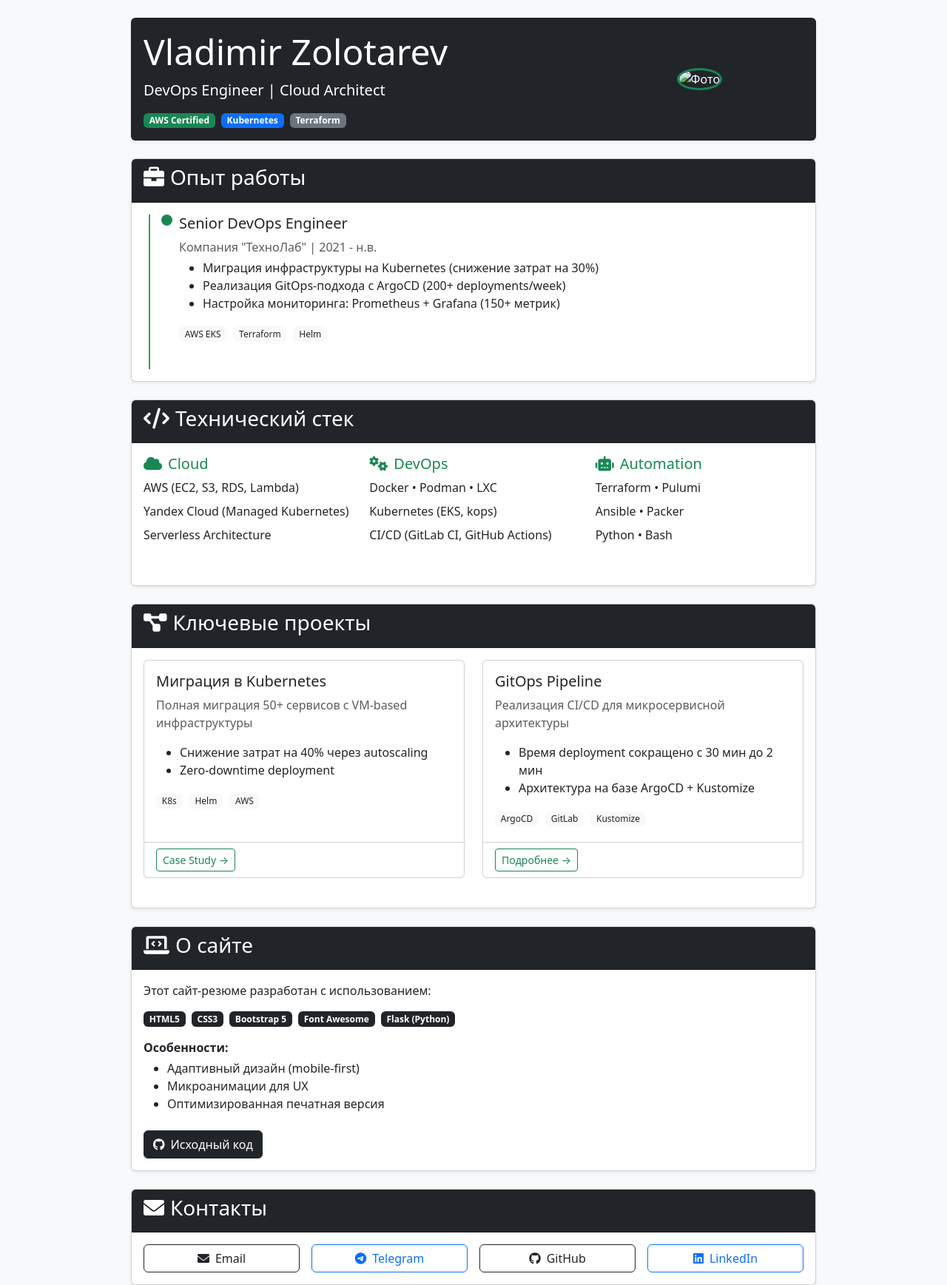
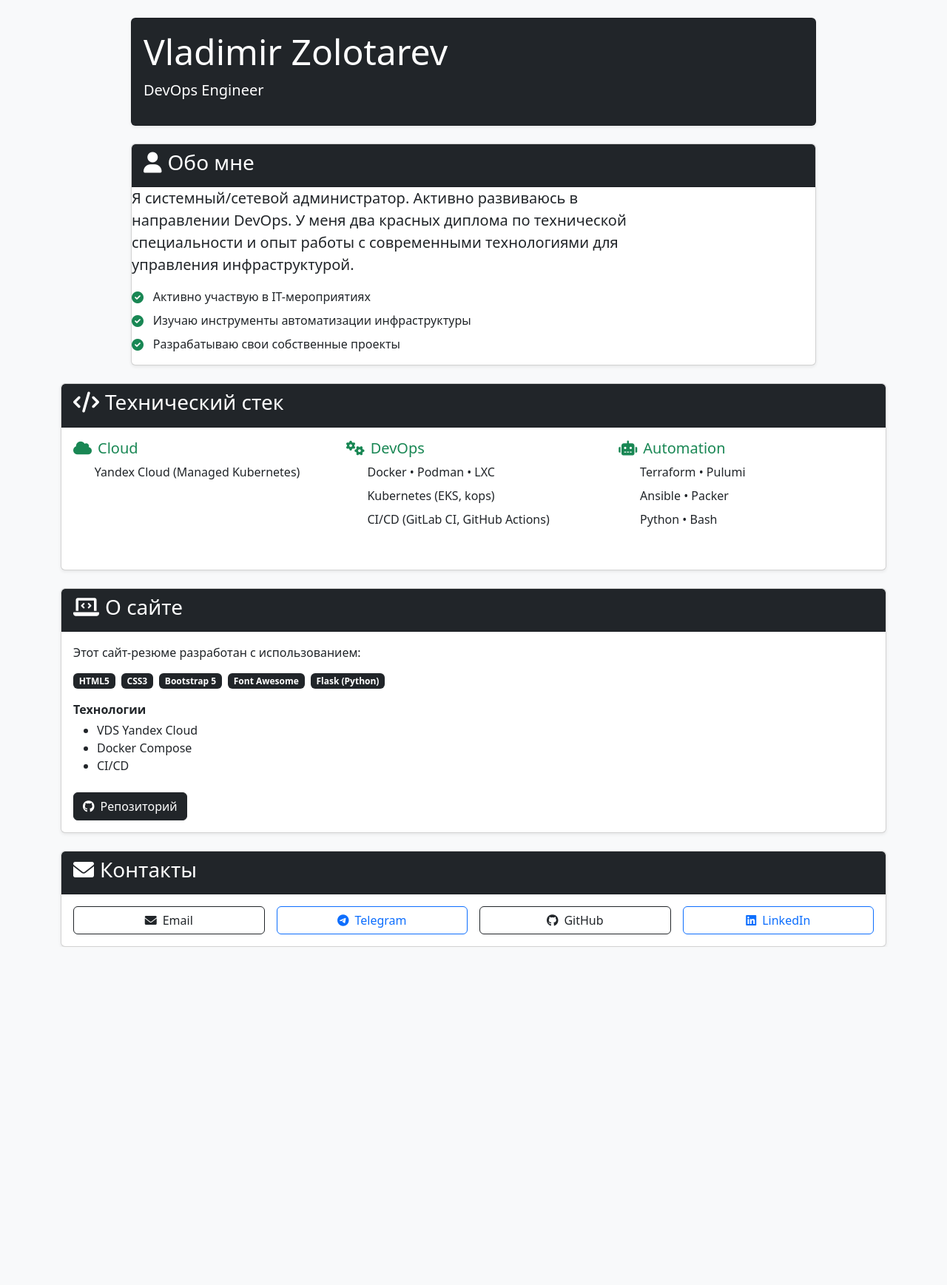
Before and after one commit to Vladim1rZolotarev/test-devops-task, a Flask app: page / in a window 1280 px wide. Shown: the whole page at 74% size. After the commit the page ends 1280 px from the top, so only its background shows below. Run offline with Flask 3, Linux system fonts and the light colour scheme; some libraries are stand-ins or nearby versions.

Commit message:
Added new info

```diff
--- a/app/static/styles.css
+++ b/app/static/styles.css
@@ -181,3 +181,14 @@
         height: 10px;
     }
 }
+
+.list-unstyled li {
+    position: relative;
+    padding-left: 1.8rem;
+}
+
+.list-unstyled li i {
+    position: absolute;
+    left: 0;
+    top: 0.3rem;
+}
--- a/app/templates/index.html
+++ b/app/templates/index.html
@@ -15,57 +15,50 @@
         <div class="row">
             <div class="col-lg-10 mx-auto">
 
-                <!-- Header (улучшенный) -->
+                <!-- Header -->
                 <header class="card shadow-sm mb-4 bg-dark text-white">
                     <div class="card-body">
                         <div class="row align-items-center">
                             <div class="col-md-8">
                                 <h1 class="display-5">Vladimir Zolotarev</h1>
-                                <p class="lead">DevOps Engineer | Cloud Architect</p>
-                                <div class="d-flex flex-wrap gap-2 mt-3">
-                                    <span class="badge bg-success">AWS Certified</span>
-                                    <span class="badge bg-primary">Kubernetes</span>
-                                    <span class="badge bg-secondary">Terraform</span>
-                                </div>
-                            </div>
-                            <div class="col-md-4 text-center">
-                                <img src="https://via.placeholder.com/150" alt="Фото" class="img-fluid rounded-circle border border-3 border-success" style="max-width: 120px;">
+                                <p class="lead">DevOps Engineer</p>
                             </div>
                         </div>
                     </div>
                 </header>
 
-                <!-- Опыт работы (новый блок) -->
+                <!-- Блок "Обо мне" -->
                 <section class="card shadow-sm mb-4">
                     <div class="card-header bg-dark text-white">
-                        <h3><i class="fas fa-briefcase me-2"></i>Опыт работы</h3>
+                        <h3><i class="fas fa-user me-2"></i>Обо мне</h3>
                     </div>
-                    <div class="card-body">
-                        <div class="timeline">
-                            <!-- Пример позиции -->
-                            <div class="timeline-item">
-                                <div class="timeline-badge bg-success"></div>
-                                <div class="timeline-content">
-                                    <h5>Senior DevOps Engineer</h5>
-                                    <p class="text-muted mb-1">Компания "ТехноЛаб" | 2021 - н.в.</p>
-                                    <ul>
-                                        <li>Миграция инфраструктуры на Kubernetes (снижение затрат на 30%)</li>
-                                        <li>Реализация GitOps-подхода с ArgoCD (200+ deployments/week)</li>
-                                        <li>Настройка мониторинга: Prometheus + Grafana (150+ метрик)</li>
+
+                    <!-- Текст -->
+                    <div class="col-md-9">
+                        <p class="lead">Я системный/сетевой администратор. Активно развиваюсь в направлении DevOps. У
+                            меня два красных диплома по технической специальности и опыт работы с современными
+                            технологиями для управления инфраструктурой.</p>
+                        <ul class="list-unstyled">
+                            <li class="mb-2">
+                                <i class="fas fa-check-circle text-success me-2"></i>
+                                Активно участвую в IT-мероприятиях
+                            </li>
+                            <li class="mb-2">
+                                <i class="fas fa-check-circle text-success me-2"></i>
+                                Изучаю инструменты автоматизации инфраструктуры
+                            </li>
+                            <li>
+                                <i class="fas fa-check-circle text-success me-2"></i>
+                                Разрабатываю свои собственные проекты
+                            </li>
                         </ul>
-                                    <div class="tech-stack mt-2">
-                                        <span class="badge bg-light text-dark">AWS EKS</span>
-                                        <span class="badge bg-light text-dark">Terraform</span>
-                                        <span class="badge bg-light text-dark">Helm</span>
                     </div>
-                                </div>
-                            </div>
-                            <!-- Добавьте другие позиции -->
             </div>
         </div>
         </section>
 
-                <!-- Технические навыки (переработанные) -->
+
+        <!-- Технические навыки -->
         <section class="card shadow-sm mb-4">
             <div class="card-header bg-dark text-white">
                 <h3><i class="fas fa-code me-2"></i>Технический стек</h3>
@@ -76,9 +69,7 @@
                     <div class="col-md-4 mb-4">
                         <h5 class="text-success"><i class="fas fa-cloud me-2"></i>Cloud</h5>
                         <ul class="list-unstyled">
-                                    <li class="mb-2">AWS (EC2, S3, RDS, Lambda)</li>
                             <li class="mb-2">Yandex Cloud (Managed Kubernetes)</li>
-                                    <li class="mb-2">Serverless Architecture</li>
                         </ul>
                     </div>
                     <!-- DevOps -->
@@ -103,60 +94,7 @@
             </div>
         </section>
 
-                <!-- Проекты (новый блок) -->
-                <section class="card shadow-sm mb-4">
-                    <div class="card-header bg-dark text-white">
-                        <h3><i class="fas fa-project-diagram me-2"></i>Ключевые проекты</h3>
-                    </div>
-                    <div class="card-body">
-                        <div class="row">
-                            <!-- Проект 1 -->
-                            <div class="col-md-6 mb-4">
-                                <div class="card h-100">
-                                    <div class="card-body">
-                                        <h5 class="card-title">Миграция в Kubernetes</h5>
-                                        <p class="card-text text-muted">Полная миграция 50+ сервисов с VM-based инфраструктуры</p>
-                                        <ul class="mb-3">
-                                            <li>Снижение затрат на 40% через autoscaling</li>
-                                            <li>Zero-downtime deployment</li>
-                                        </ul>
-                                        <div class="tech-stack">
-                                            <span class="badge bg-light text-dark">K8s</span>
-                                            <span class="badge bg-light text-dark">Helm</span>
-                                            <span class="badge bg-light text-dark">AWS</span>
-                                        </div>
-                                    </div>
-                                    <div class="card-footer bg-transparent">
-                                        <a href="#" class="btn btn-sm btn-outline-success">Case Study →</a>
-                                    </div>
-                                </div>
-                            </div>
-                            <!-- Проект 2 -->
-                            <div class="col-md-6 mb-4">
-                                <div class="card h-100">
-                                    <div class="card-body">
-                                        <h5 class="card-title">GitOps Pipeline</h5>
-                                        <p class="card-text text-muted">Реализация CI/CD для микросервисной архитектуры</p>
-                                        <ul class="mb-3">
-                                            <li>Время deployment сокращено с 30 мин до 2 мин</li>
-                                            <li>Архитектура на базе ArgoCD + Kustomize</li>
-                                        </ul>
-                                        <div class="tech-stack">
-                                            <span class="badge bg-light text-dark">ArgoCD</span>
-                                            <span class="badge bg-light text-dark">GitLab</span>
-                                            <span class="badge bg-light text-dark">Kustomize</span>
-                                        </div>
-                                    </div>
-                                    <div class="card-footer bg-transparent">
-                                        <a href="#" class="btn btn-sm btn-outline-success">Подробнее →</a>
-                                    </div>
-                                </div>
-                            </div>
-                        </div>
-                    </div>
-                </section>
-
-                <!-- О сайте (новый блок) -->
+        <!-- О сайте -->
         <section class="card shadow-sm mb-4">
             <div class="card-header bg-dark text-white">
                 <h3><i class="fas fa-laptop-code me-2"></i>О сайте</h3>
@@ -170,19 +108,19 @@
                     <span class="badge bg-dark">Font Awesome</span>
                     <span class="badge bg-dark">Flask (Python)</span>
                 </div>
-                        <p class="mb-1"><strong>Особенности:</strong></p>
+                <p class="mb-1"><strong>Технологии</strong></p>
                 <ul>
-                            <li>Адаптивный дизайн (mobile-first)</li>
-                            <li>Микроанимации для UX</li>
-                            <li>Оптимизированная печатная версия</li>
+                    <li>VDS Yandex Cloud</li>
+                    <li>Docker Compose</li>
+                    <li>CI/CD</li>
                 </ul>
-                        <a href="https://github.com/yourusername/cv-website" class="btn btn-dark mt-2">
-                            <i class="fab fa-github me-2"></i>Исходный код
+                <a href="https://github.com/Vladim1rZolotarev/test-devops-task.git" class="btn btn-dark mt-2">
+                    <i class="fab fa-github me-2"></i>Репозиторий
                 </a>
             </div>
         </section>
 
-                <!-- Контакты (улучшенные) -->
+        <!-- Контакты -->
         <section class="card shadow-sm">
             <div class="card-header bg-dark text-white">
                 <h3><i class="fas fa-envelope me-2"></i>Контакты</h3>
@@ -217,4 +155,5 @@
     </div>
     </div>
 </body>
+
 </html>
```
Lines whose indentation alone changed are shown as unchanged.
